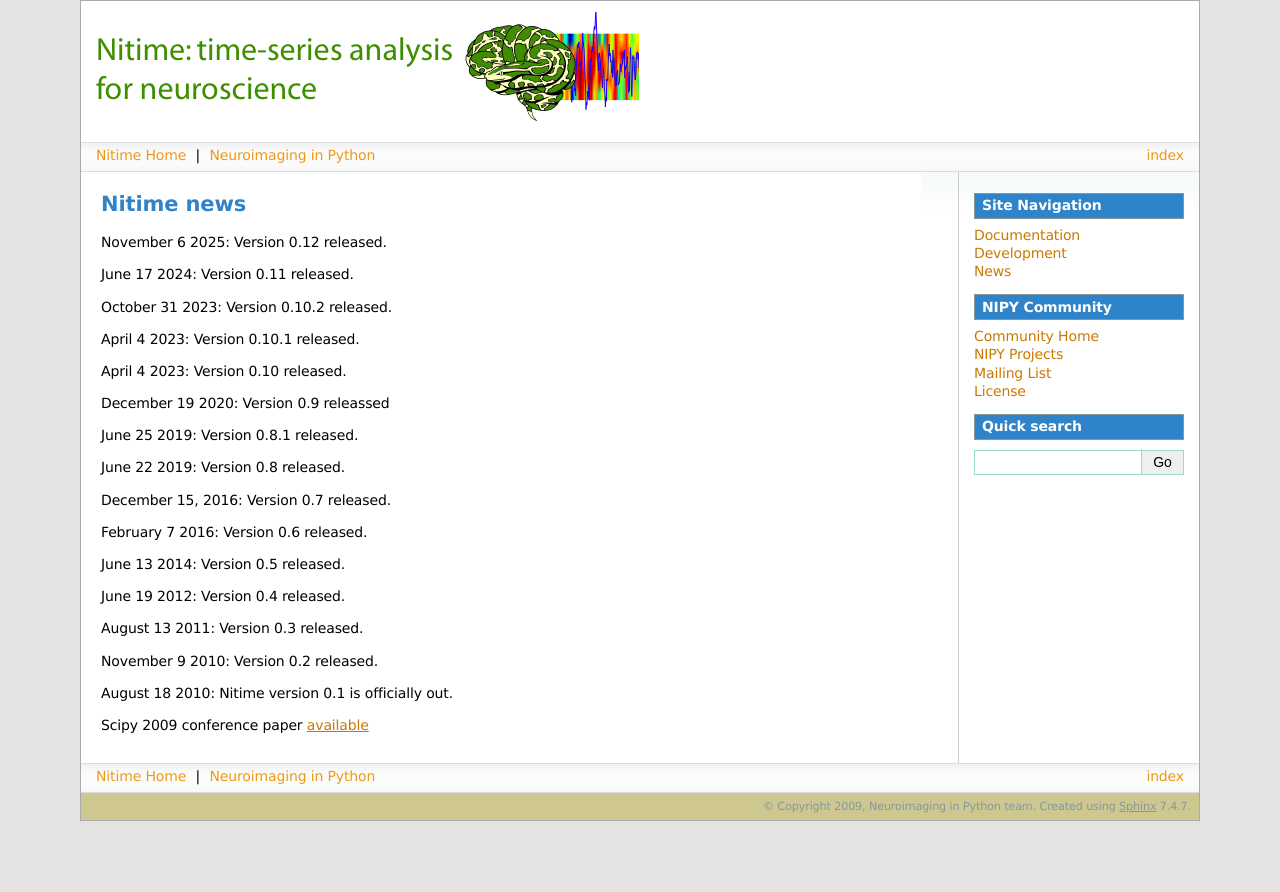
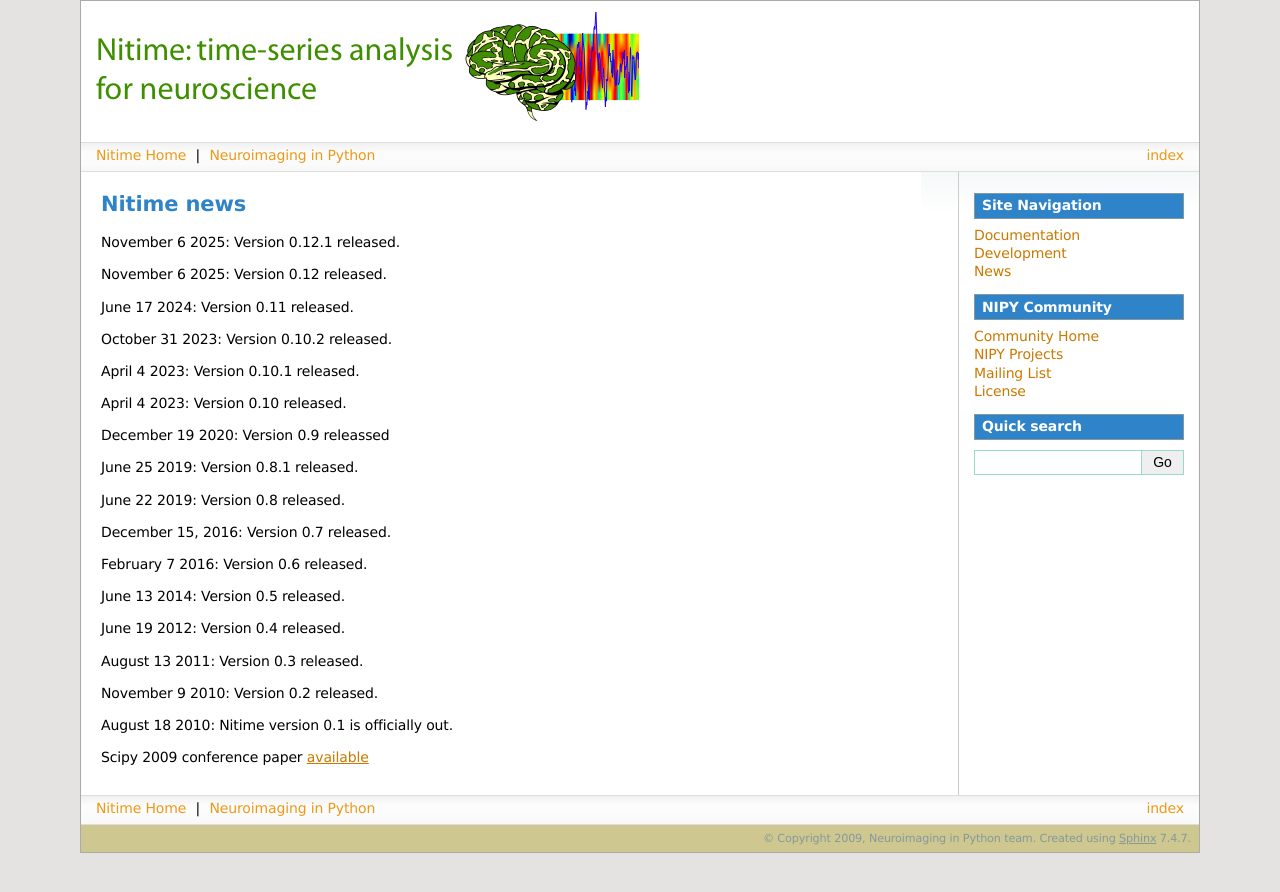
Before and after one commit to nipy/nitime, a Sphinx documentation site: the page built from doc/news.rst, in a window 1280 px wide. Shown: the top 892 px of the page. Built offline with Sphinx 7.4.7, drawn with Linux system fonts in a browser that asks for light colours; pages that are not in the unit, such as notebooks, are missing from menus; the version number could not be read and is left out.

Commit message:
Add news entry

```diff
--- a/doc/news.rst
+++ b/doc/news.rst
@@ -1,6 +1,8 @@
 =============
  Nitime news
 =============
+
+November 6 2025: Version 0.12.1 released.
 
 November 6 2025: Version 0.12 released.
 
```
